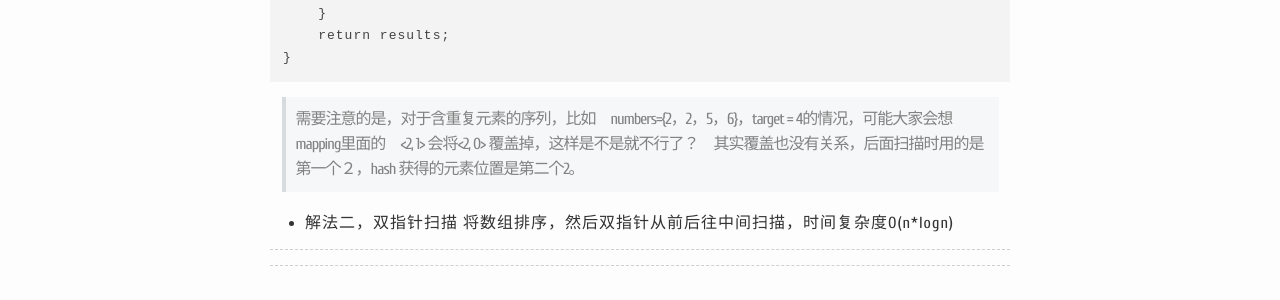
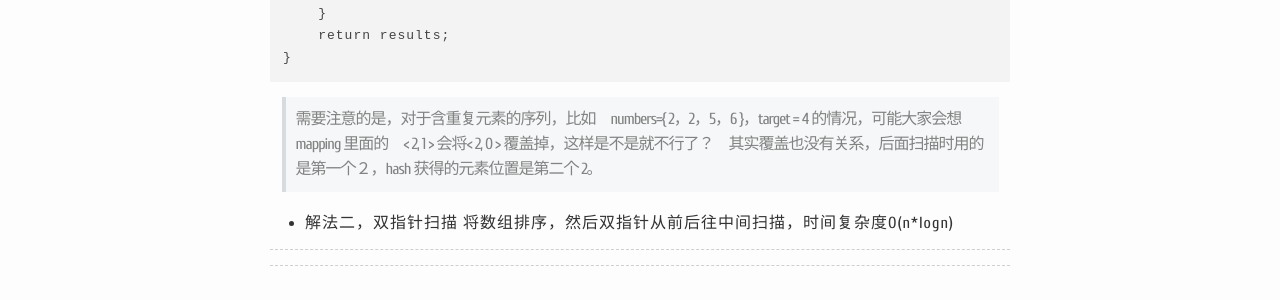
Before and after one commit to charleshm/charleshm.github.io, a Jekyll site: the page built from _posts/2016-02-23-K-sum.md, in a window 1280 px wide. Shown: the part 594-894 px from the top of the page. Built offline with Jekyll 4.4.1, drawn with Linux system fonts in a browser that asks for light colours; nearby versions of some CDN libraries; comment, search, counter and statistics services are not loaded.

Commit message:
first blood

```diff
--- a/_posts/2016-02-23-K-sum.md
+++ b/_posts/2016-02-23-K-sum.md
@@ -30,7 +30,7 @@
 }
 {% endhighlight %}
 
-> 需要注意的是，对于含重复元素的序列，比如　numbers={2，2，5，6}，target = 4的情况，可能大家会想　mapping里面的　<2, 1> 会将<2, 0> 覆盖掉，这样是不是就不行了？　其实覆盖也没有关系，后面扫描时用的是第一个２，hash 获得的元素位置是第二个2。
+> 需要注意的是，对于含重复元素的序列，比如　numbers={ 2，2，5，6 }，target = 4 的情况，可能大家会想　mapping 里面的　< 2, 1 > 会将< 2, 0 > 覆盖掉，这样是不是就不行了？　其实覆盖也没有关系，后面扫描时用的是第一个２，hash 获得的元素位置是第二个 2。
 
 - 解法二，双指针扫描
 将数组排序，然后双指针从前后往中间扫描，时间复杂度O(n*logn)
```
